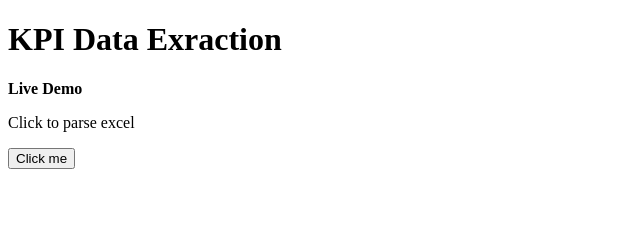
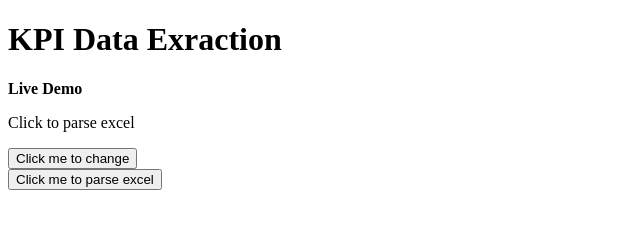
Before and after one commit to ckltennis/kpi5, a website: page index.html in a window 1280 px wide. Shown: the whole page, without its empty margins (0-640 px from the left). Drawn offline with Linux system fonts and the light colour scheme.

Commit message:
2 buttons live

```diff
--- a/index.html
+++ b/index.html
@@ -17,12 +17,15 @@
 <b>Live Demo</b><br />
 <p>Click to parse excel</p>
 
-<button onclick="myFunction()">Click me</button>
+<button onclick="myFunction()">Click me to change</button>
+<br>
+<button onclick="myFunction()">Click me to parse excel</button>
 <p id="demo"></p>
 
 <script>
 function myFunction() {
     var x = document.getElementById("myScript").src;
+    var yes =
     document.getElementById("demo").innerHTML = x;
 }
 </script>
```
